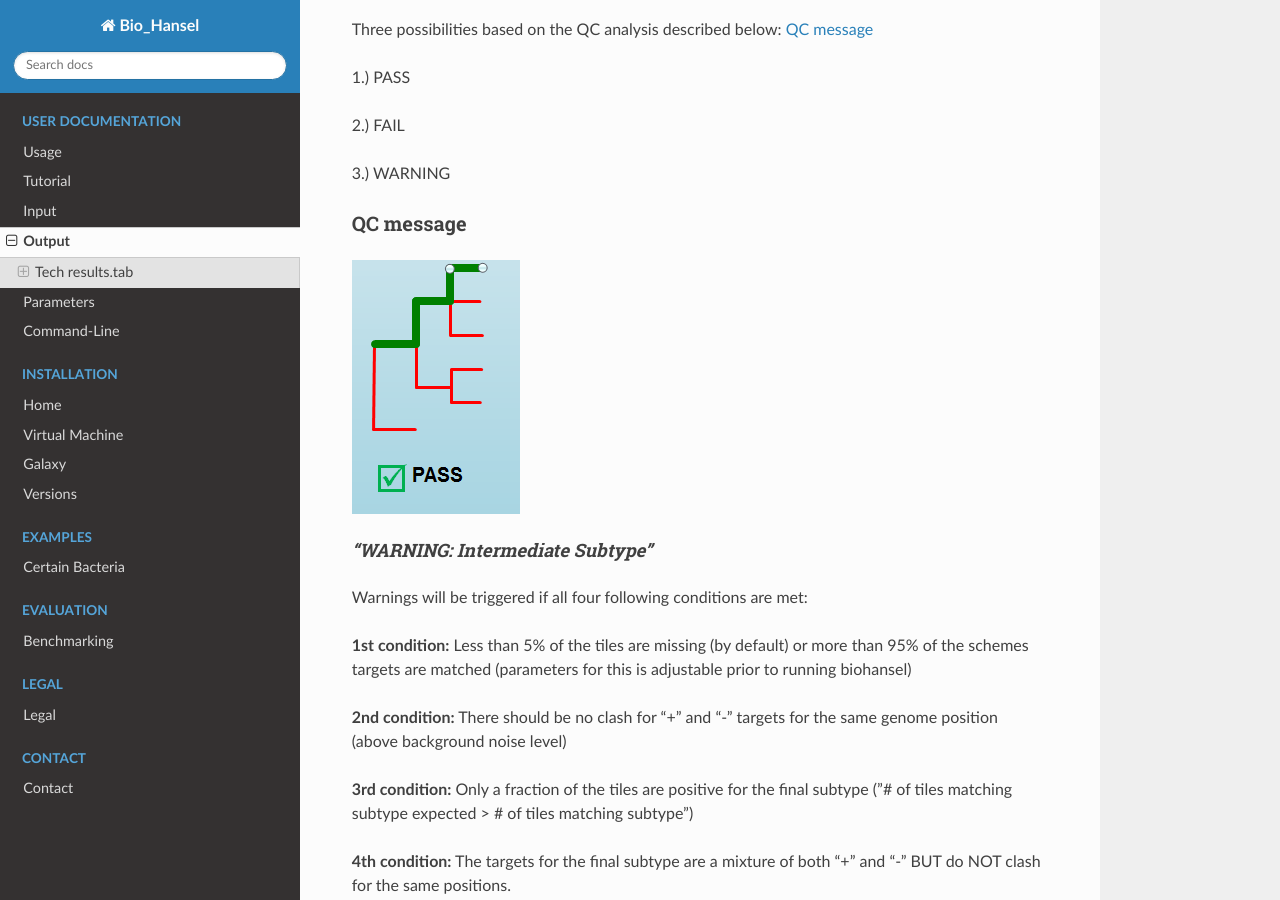
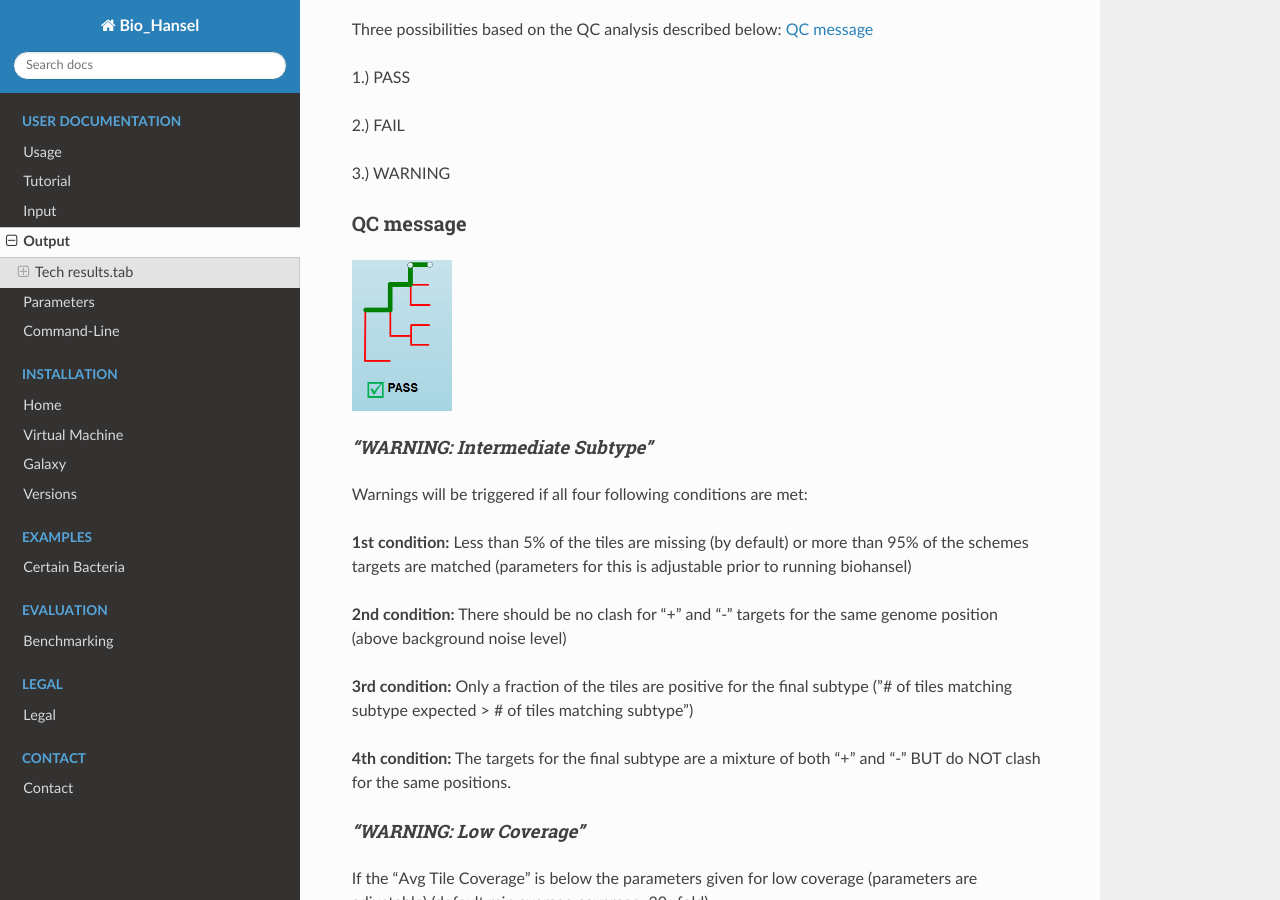
Before and after one commit to phac-nml/biohansel, a Sphinx documentation site: the page built from docs/source/user-docs/output.rst, in a window 1280 px wide and 900 px high, scrolled down 705 px. Built offline with Sphinx 7.4.7 and the Read the Docs theme 2.0.0, drawn with Linux system fonts in a browser that asks for light colours.

Commit message:
Update output.rst

```diff
--- a/docs/source/user-docs/output.rst
+++ b/docs/source/user-docs/output.rst
@@ -23,6 +23,7 @@ Three different result files will be produced: tech results.tab, match results.t
 
 .. |pass| image:: https://raw.githubusercontent.com/phac-nml/biohansel/readthedocs/docs/source/user-docs/Pass.PNG
    :alt: This is an ideal picture of a passed scheme
+   :width: 100 px
 
 
 Tech results.tab
```
